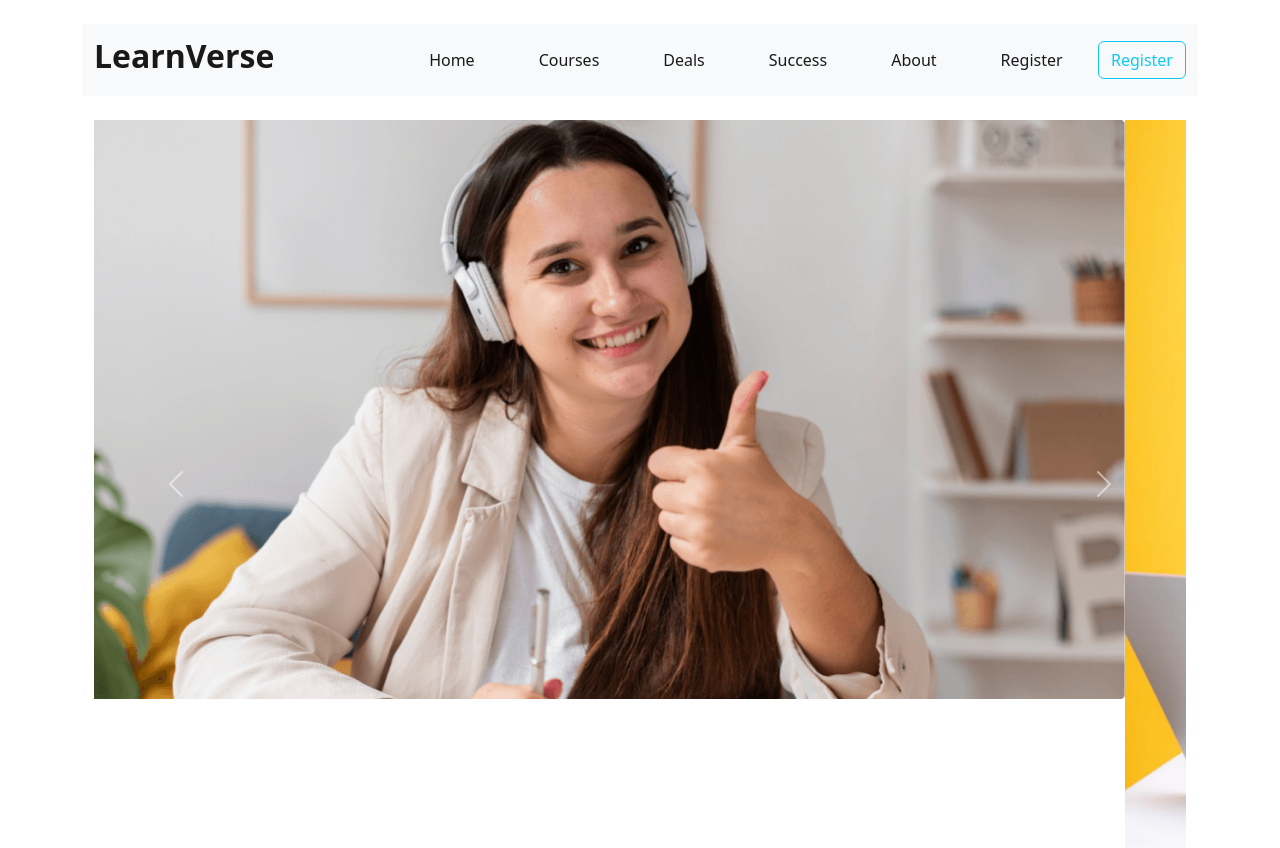
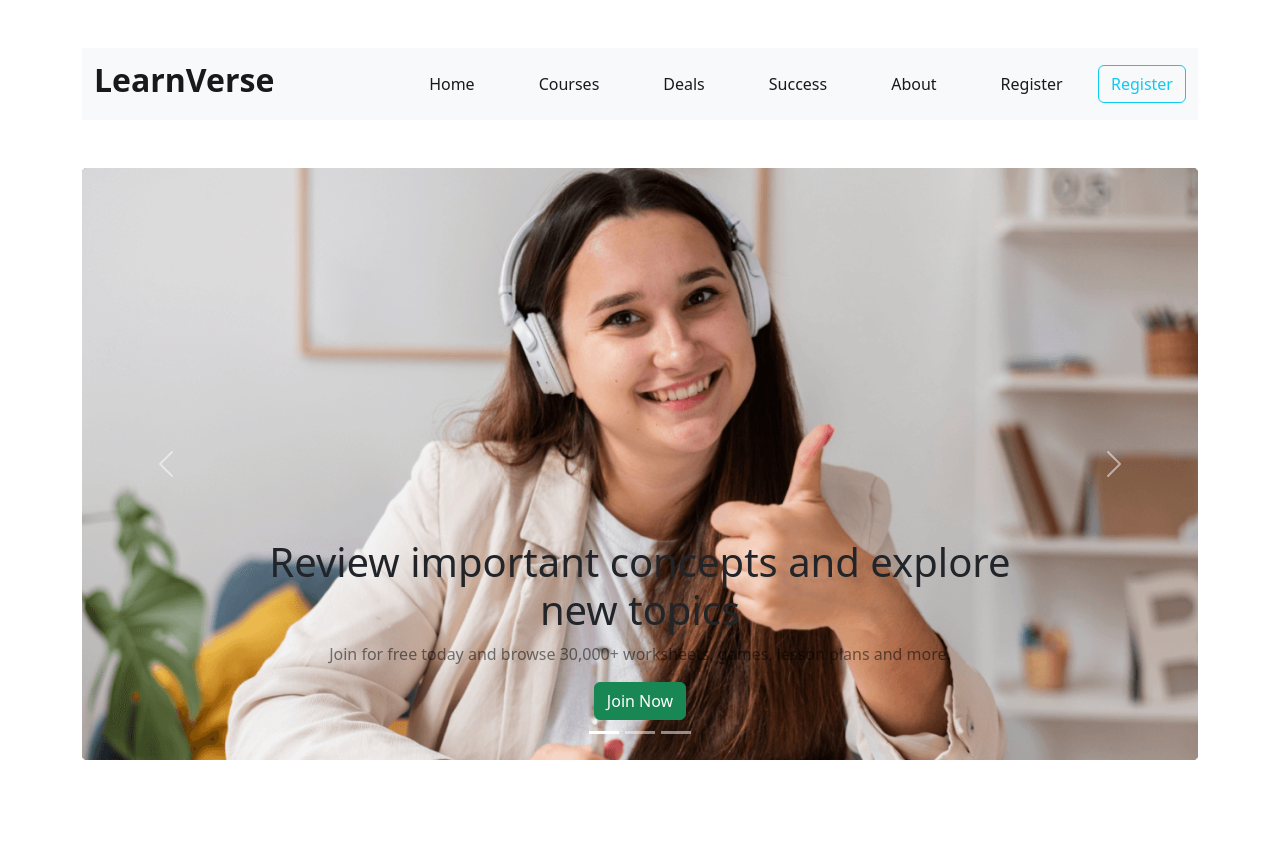
Before and after one commit to Ayanbanerjee93/LearnVerse, a plain HTML site: page index.html in a window 1280 px wide. After the commit the page ends 808 px from the top, so only its background shows below. Drawn offline with nearby package versions, Linux system fonts and the light colour scheme.

Commit message:
carousel added

```diff
--- a/index.html
+++ b/index.html
@@ -18,7 +18,7 @@
     <!--======================================== This is Header ===================================-->
     <header class=" container">
         <!-- navbar starts here -->
-        <nav class="navbar navbar-expand-lg bg-light mt-4 mb-2 w-100">
+        <nav class="navbar navbar-expand-lg bg-light my-5 w-100">
             <div class=" container container-sm container-md container-lg container-xl container-fluid">
                 <a class="navbar-brand h1 fs-2" href="#"><strong>LearnVerse</strong></a>
                 <button class="navbar-toggler" type="button" data-bs-toggle="collapse"
@@ -54,35 +54,77 @@
             </div>
         </nav>
         <!-- Navbar ends here -->
-        <!--================================= carousel section starts here -->
-        <section class="container mt-4">
-            <div id="carouselExampleControls" class="carousel slide" data-bs-ride="carousel">
+    </header>
+
+    <main>
+        <!--================================= Carousel section starts here ======================-->
+
+        <section class="container my-5 h-25 ">
+            <div id="carouselExampleCaptions" class="carousel slide" data-bs-ride="false">
+                <div class="carousel-indicators">
+                    <button type="button" data-bs-target="#carouselExampleCaptions" data-bs-slide-to="0" class="active"
+                        aria-current="true" aria-label="Slide 1"></button>
+                    <button type="button" data-bs-target="#carouselExampleCaptions" data-bs-slide-to="1"
+                        aria-label="Slide 2"></button>
+                    <button type="button" data-bs-target="#carouselExampleCaptions" data-bs-slide-to="2"
+                        aria-label="Slide 3"></button>
+                </div>
                 <div class="carousel-inner">
-                    <div class="carousel-item active ">
-                        <img src="images/cover/cover-1.png" class="d-block w-100 " alt="...">
+                    <div class="carousel-item active">
+                        <img src="images/cover/cover-1.png" class="d-block w-100" alt="...">
+                        <div class="carousel-caption d-none d-md-block">
+                            <h2 class="text-dark fs-1">Review important concepts and explore new topics</h2>
+                            <p class="text-black-50">Join for free today and browse 30,000+ worksheets, games, lesson
+                                plans and more.</p>
+                            <div>
+                                <button class="btn btn-success">Join Now</button>
+                            </div>
+                        </div>
                     </div>
                     <div class="carousel-item">
                         <img src="images/cover/cover-2.jpg" class="d-block w-100" alt="...">
+                        <div class="carousel-caption d-none d-md-block">
+                            <h2 class="text-dark fs-1">Review important concepts and explore new topics</h2>
+                            <p class="text-black-50">Join for free today and browse 30,000+ worksheets, games, lesson
+                                plans and more.</p>and more.</p>
+                            <div>
+                                <button class="btn btn-success">Join Now</button>
+                            </div>
+                        </div>
                     </div>
                     <div class="carousel-item">
                         <img src="images/cover/cover-3.jpg" class="d-block w-100 " alt="...">
+                        <div class="carousel-caption d-none d-md-block ">
+                            <h2 class="text-dark fs-1">Review important concepts and explore new topics</h2>
+                            <p class="text-black-50">Join for free today and browse 30,000+ worksheets, games, lesson
+                                plans and more.</p>
+                            <div>
+                                <button class="btn btn-success">Join Now</button>
+                            </div>
+                        </div>
                     </div>
                 </div>
-                <button class="carousel-control-prev" type="button" data-bs-target="#carouselExampleControls"
+
+                <button class="carousel-control-prev" type="button" data-bs-target="#carouselExampleCaptions"
                     data-bs-slide="prev">
                     <span class="carousel-control-prev-icon" aria-hidden="true"></span>
                     <span class="visually-hidden">Previous</span>
                 </button>
-                <button class="carousel-control-next" type="button" data-bs-target="#carouselExampleControls"
+                <button class="carousel-control-next" type="button" data-bs-target="#carouselExampleCaptions"
                     data-bs-slide="next">
                     <span class="carousel-control-next-icon" aria-hidden="true"></span>
                     <span class="visually-hidden">Next</span>
                 </button>
             </div>
+
         </section>
 
+    </main>
 
-    </header>
+
+
+
+
 
 
 
```
